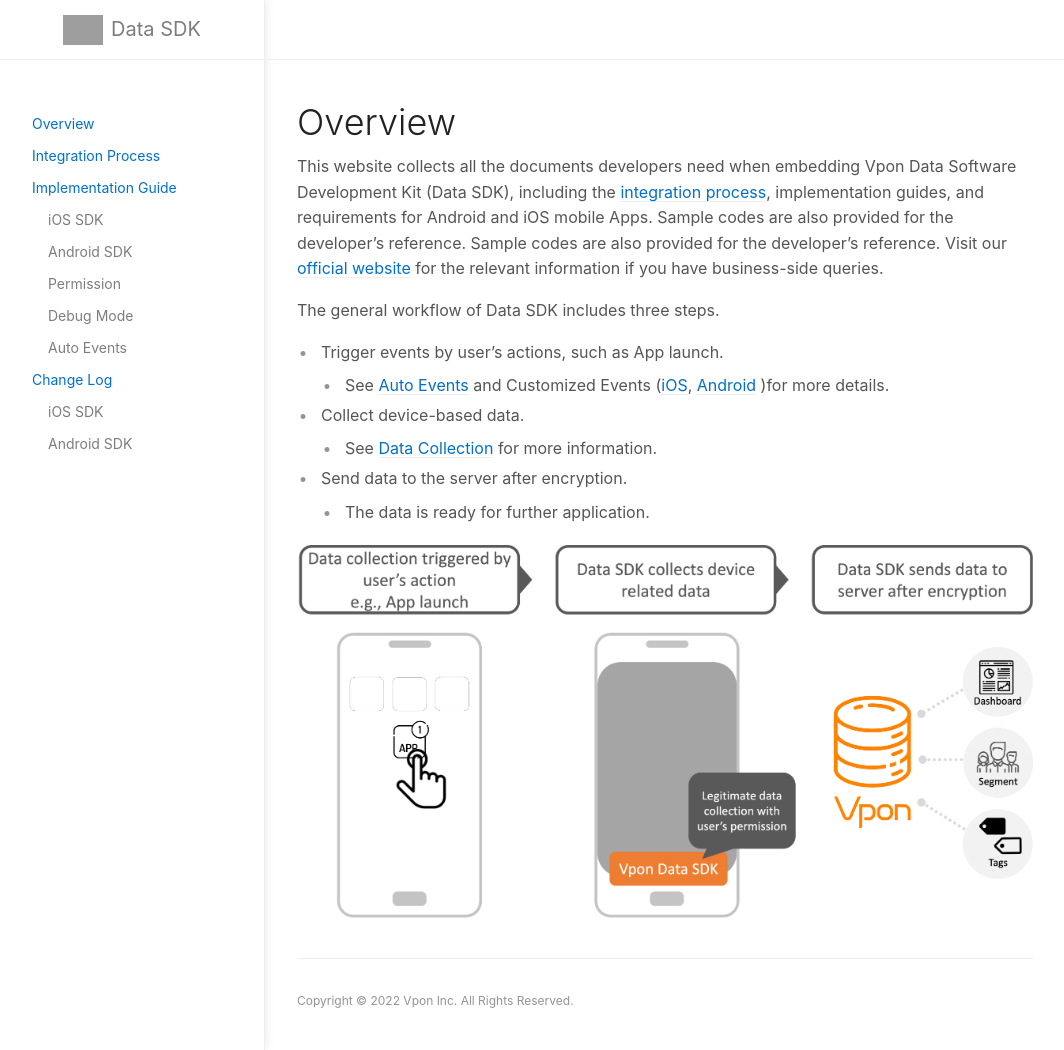
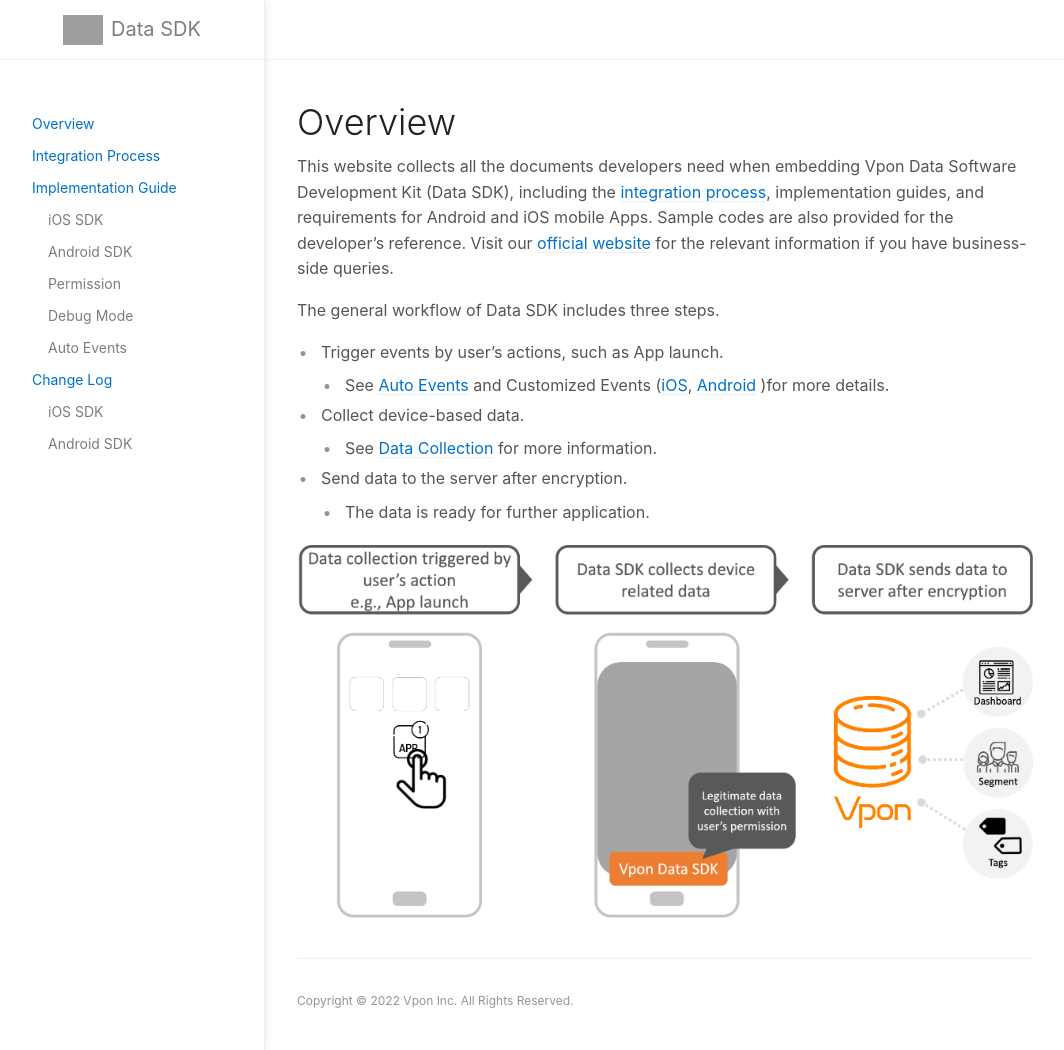
Before and after one commit to vpon-data/data-sdk, a Jekyll site: the page built from index.md, in a window 1280 px wide and 1050 px high. Shown: the whole window, without its empty margins (107-1171 px from the left). Built offline with Jekyll 4.4.1, drawn with Linux system fonts in a browser that asks for light colours; grey boxes are pictures that could not be loaded.

Commit message:
Update index.md

```diff
--- a/index.md
+++ b/index.md
@@ -9,7 +9,7 @@
 ---
 
 # Overview
-This website collects all the documents developers need when embedding Vpon Data Software Development Kit (Data SDK), including the [integration process](/docs/IntegrationProcess.md), implementation guides, and requirements for Android and iOS mobile Apps. Sample codes are also provided for the developer's reference. Sample codes are also provided for the developer’s reference. Visit our [official website][1] for the relevant information if you have business-side queries.
+This website collects all the documents developers need when embedding Vpon Data Software Development Kit (Data SDK), including the [integration process](/docs/IntegrationProcess.md), implementation guides, and requirements for Android and iOS mobile Apps. Sample codes are also provided for the developer's reference. Visit our [official website][1] for the relevant information if you have business-side queries.
 
 [1]: https://datasdk.vpon.com/
 
```
